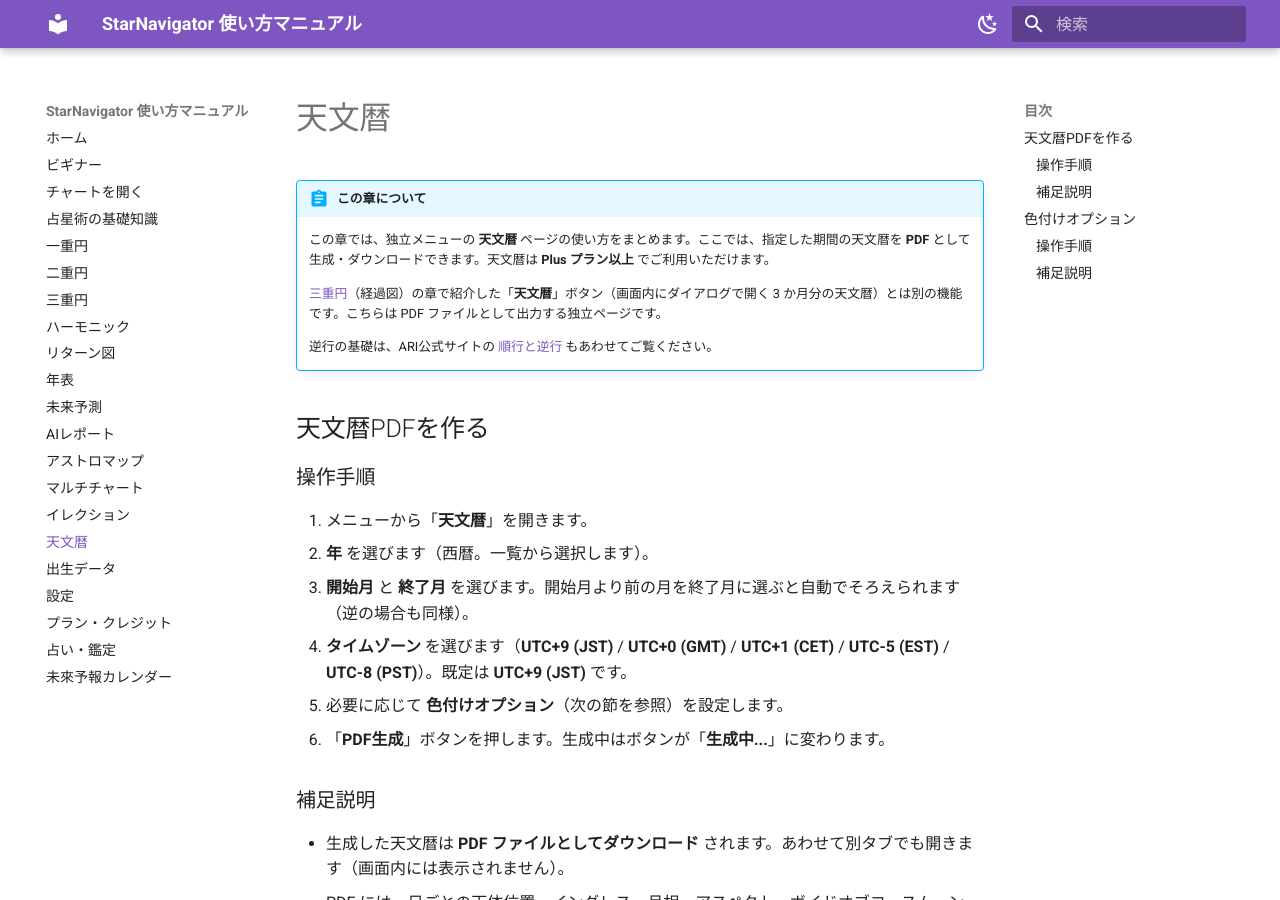
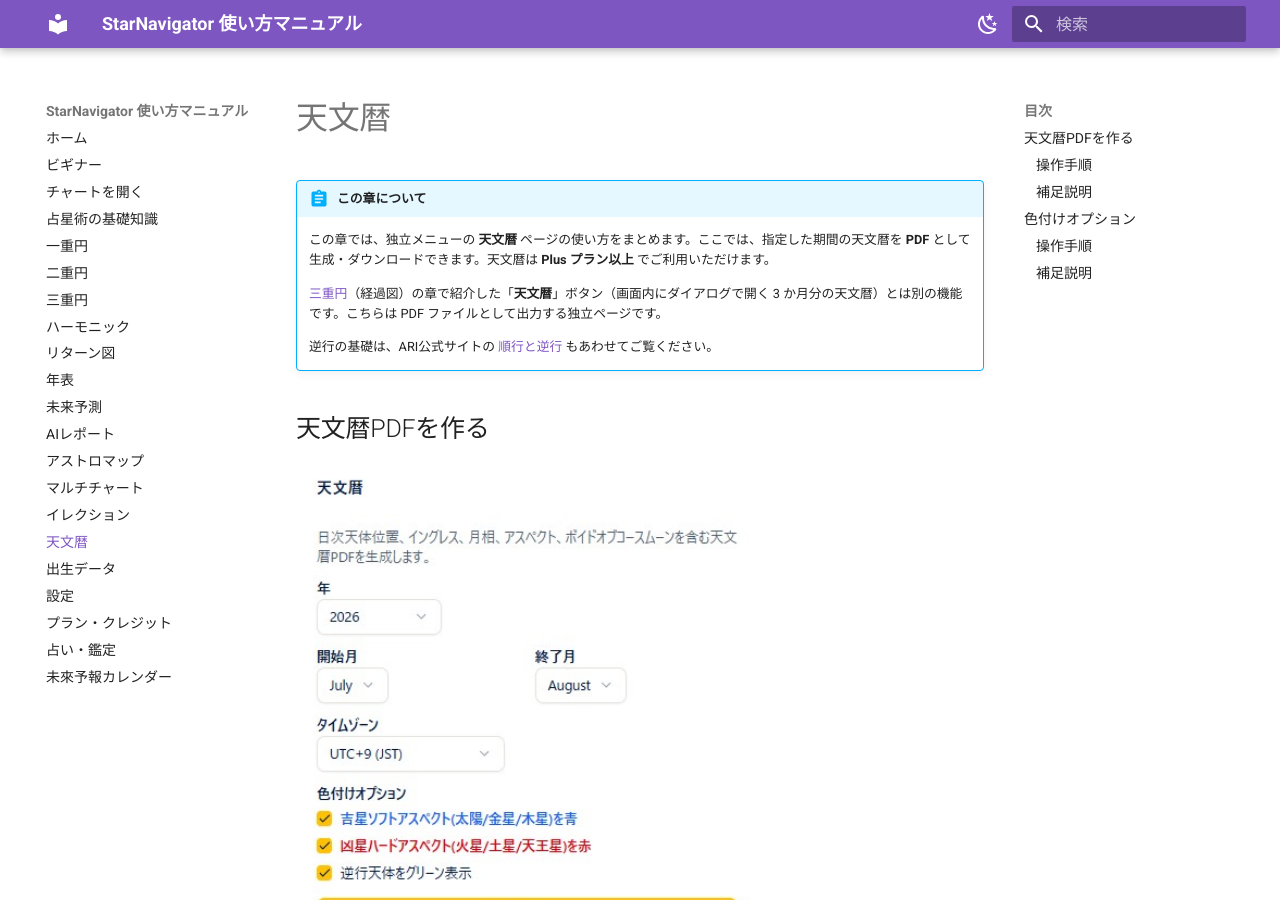
Before and after one commit to KeikoKagawa/starnavi-manual, an MkDocs documentation site: the page built from docs/ephemeris.md, in a window 1280 px wide and 900 px high. Built offline with MkDocs 1.6.1 and Material for MkDocs 9.7.7, drawn with Linux system fonts in a browser that asks for light colours.

Commit message:
content(天文暦): 入力画面と生成PDF例の画像差し込み=章完成
Co-Authored-By: Claude Fable 5 <noreply@anthropic.com>

```diff
--- a/docs/ephemeris.md
+++ b/docs/ephemeris.md
@@ -9,7 +9,7 @@
 
 ## 天文暦PDFを作る
 
-<!-- 画像さしこみ: 天文暦 入力画面 -->
+![天文暦の入力画面（年・開始月・終了月・タイムゾーン・色付けオプション）](assets/ephemeris-01-form.jpg){ width="460" }
 
 ### 操作手順
 
```
Also changed, not shown: other parts of docs/ephemeris.md (+1 -1 lines), docs/assets/ephemeris-01-form.jpg (added), docs/assets/ephemeris-02-pdf.jpg (added).
